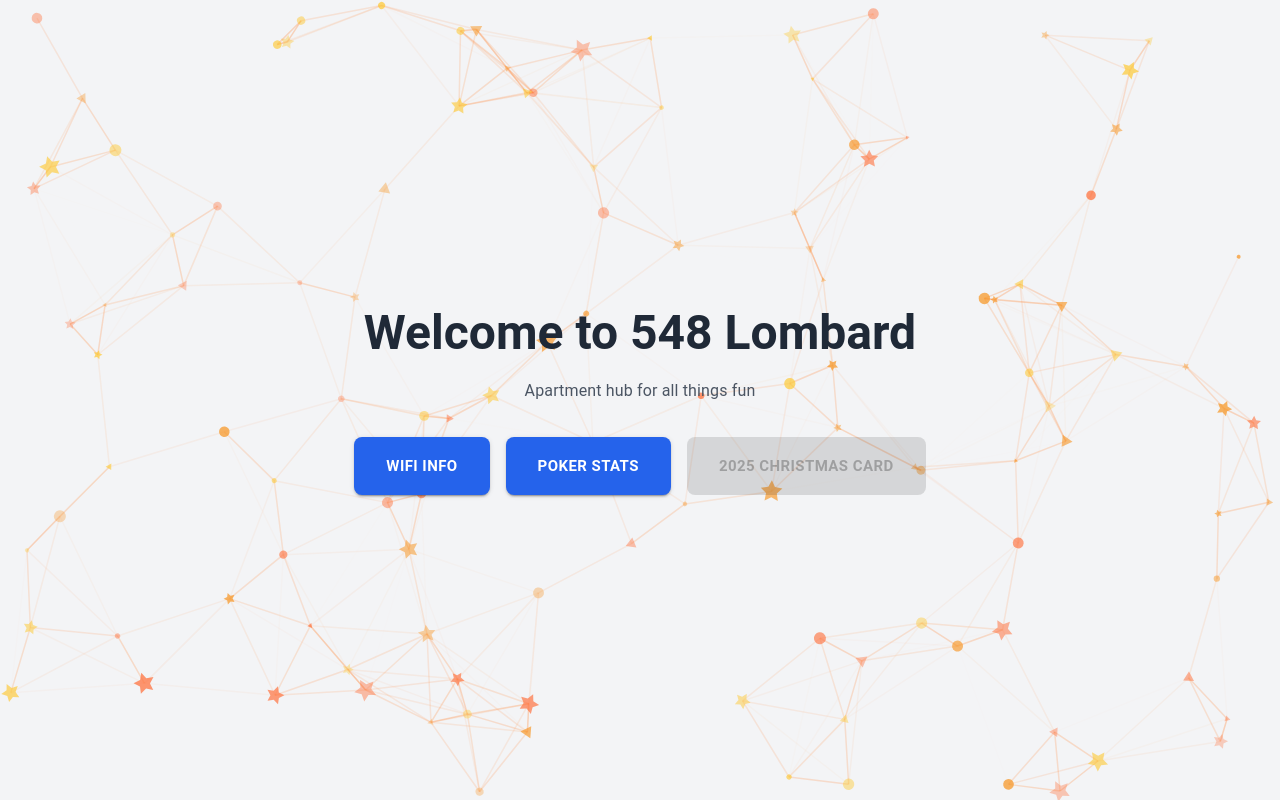
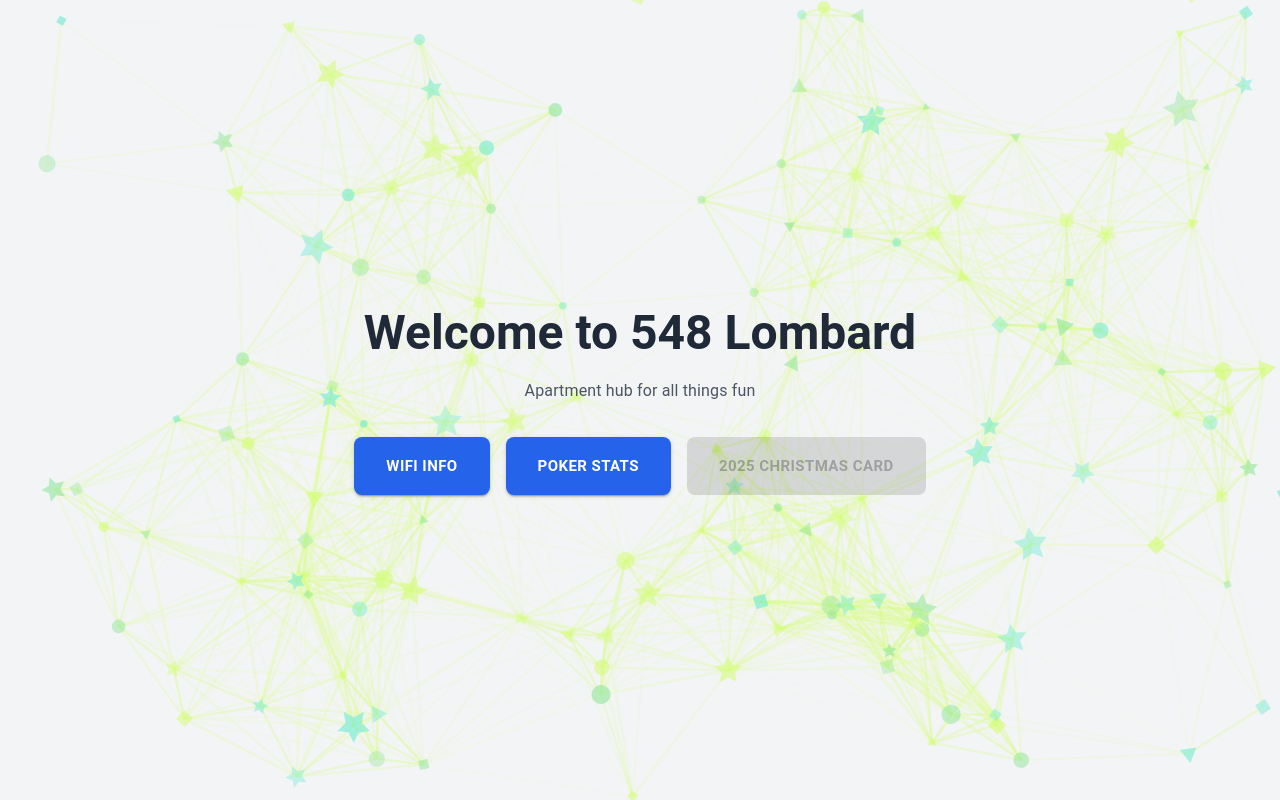
Before and after one commit to ryazlee/lombard-party, a React (Create React App) app: page /#/ in a window 1280 px wide. Built offline with nearby package versions, Linux system fonts and the light colour scheme; no server answers.

Commit message:
Randomize particles

```diff
--- a/src/components/common/Page.tsx
+++ b/src/components/common/Page.tsx
@@ -1,9 +1,12 @@
-import React, { useCallback } from "react";
+import React, { useCallback, useMemo } from "react";
 import { Link } from "react-router-dom";
 import { Box, Typography, useTheme, SxProps, Theme } from "@mui/material";
 import Particles from "react-tsparticles";
 import { loadSlim } from "tsparticles-slim";
 import type { Engine } from "tsparticles-engine";
+
+// Generate a random seed once when the module loads (persists during navigation, resets on reload)
+const particleSeed = Math.random();
 
 export interface PageProps {
 	title?: string;
@@ -99,6 +102,63 @@ export const PageWithParticles: React.FC<PageProps> = ({
 		await loadSlim(engine);
 	}, []);
 
+	// Generate random particle configuration based on the seed
+	const particleConfig = useMemo(() => {
+		const random = (min: number, max: number) => {
+			// Use seed to generate consistent random values during navigation
+			const seededRandom = (particleSeed + min + max) % 1;
+			return min + seededRandom * (max - min);
+		};
+
+		const particleCount = Math.floor(random(40, 150));
+		const speed = random(0.5, 4);
+		const colors = [
+			["#ff6b35", "#f7931e", "#fdc830"], // orange
+			["#667eea", "#764ba2", "#f093fb"], // purple
+			["#4facfe", "#00f2fe", "#43e97b"], // blue-green
+			["#fa709a", "#fee140", "#30cfd0"], // pink-teal
+			["#ff6a00", "#ee0979", "#feca57"], // red-orange
+			["#06beb6", "#48b1bf", "#06d6a0"], // teal
+			["#f857a6", "#ff5858", "#ffd460"], // pink-yellow
+			["#4158d0", "#c850c0", "#ffcc70"], // blue-purple-yellow
+			["#0093e9", "#80d0c7", "#13547a"], // ocean
+			["#d4fc79", "#96e6a1", "#74ebd5"], // green
+		];
+		const colorIndex = Math.floor(random(0, colors.length));
+		const selectedColors = colors[colorIndex];
+		const allShapes = ["circle", "triangle", "star", "square", "polygon"];
+
+		// Randomly select 1-4 shapes
+		const numShapes = Math.floor(random(1, 5));
+		const selectedShapes: string[] = [];
+		const shuffled = [...allShapes].sort(() => particleSeed - 0.5);
+		for (let i = 0; i < numShapes; i++) {
+			selectedShapes.push(shuffled[i]);
+		}
+
+		const moveDirection = ["none", "top", "bottom", "left", "right"][Math.floor(random(0, 5))];
+		const outMode = ["bounce", "out", "destroy"][Math.floor(random(0, 3))];
+
+		return {
+			particleCount,
+			speed,
+			colors: selectedColors,
+			shapes: selectedShapes,
+			linkDistance: random(80, 250),
+			linkOpacity: random(0.1, 0.6),
+			linkWidth: random(0.5, 2.5),
+			sizeMin: random(1, 4),
+			sizeMax: random(4, 10),
+			opacityMin: random(0.2, 0.5),
+			opacityMax: random(0.5, 0.9),
+			moveDirection: moveDirection as any,
+			outMode: outMode as any,
+			rotateSpeed: random(2, 10),
+			attractRotateX: random(400, 800),
+			attractRotateY: random(800, 1600),
+		};
+	}, []); // Empty dependency array - only compute once per app load
+
 	return (
 		<Box
 			sx={{
@@ -156,28 +216,28 @@ export const PageWithParticles: React.FC<PageProps> = ({
 					},
 					particles: {
 						color: {
-							value: ["#ff6b35", "#f7931e", "#fdc830"],
+							value: particleConfig.colors,
 						},
 						links: {
-							color: "#ff8c42",
-							distance: 150,
+							color: particleConfig.colors[0],
+							distance: particleConfig.linkDistance,
 							enable: true,
-							opacity: 0.4,
-							width: 1.5,
+							opacity: particleConfig.linkOpacity,
+							width: particleConfig.linkWidth,
 						},
 						move: {
-							direction: "none",
+							direction: particleConfig.moveDirection,
 							enable: true,
 							outModes: {
-								default: "bounce",
+								default: particleConfig.outMode,
 							},
 							random: true,
-							speed: 2,
+							speed: particleConfig.speed,
 							straight: false,
 							attract: {
 								enable: true,
-								rotateX: 600,
-								rotateY: 1200,
+								rotateX: particleConfig.attractRotateX,
+								rotateY: particleConfig.attractRotateY,
 							},
 						},
 						number: {
@@ -185,26 +245,26 @@ export const PageWithParticles: React.FC<PageProps> = ({
 								enable: true,
 								area: 800,
 							},
-							value: 100,
+							value: particleConfig.particleCount,
 						},
 						opacity: {
-							value: { min: 0.3, max: 0.7 },
+							value: { min: particleConfig.opacityMin, max: particleConfig.opacityMax },
 							animation: {
 								enable: true,
 								speed: 1,
-								minimumValue: 0.3,
+								minimumValue: particleConfig.opacityMin,
 								sync: false,
 							},
 						},
 						shape: {
-							type: ["circle", "triangle", "star"],
+							type: particleConfig.shapes,
 						},
 						size: {
-							value: { min: 2, max: 6 },
+							value: { min: particleConfig.sizeMin, max: particleConfig.sizeMax },
 							animation: {
 								enable: true,
 								speed: 3,
-								minimumValue: 2,
+								minimumValue: particleConfig.sizeMin,
 								sync: false,
 							},
 						},
@@ -214,7 +274,7 @@ export const PageWithParticles: React.FC<PageProps> = ({
 							direction: "random",
 							animation: {
 								enable: true,
-								speed: 5,
+								speed: particleConfig.rotateSpeed,
 								sync: false,
 							},
 						},
```
